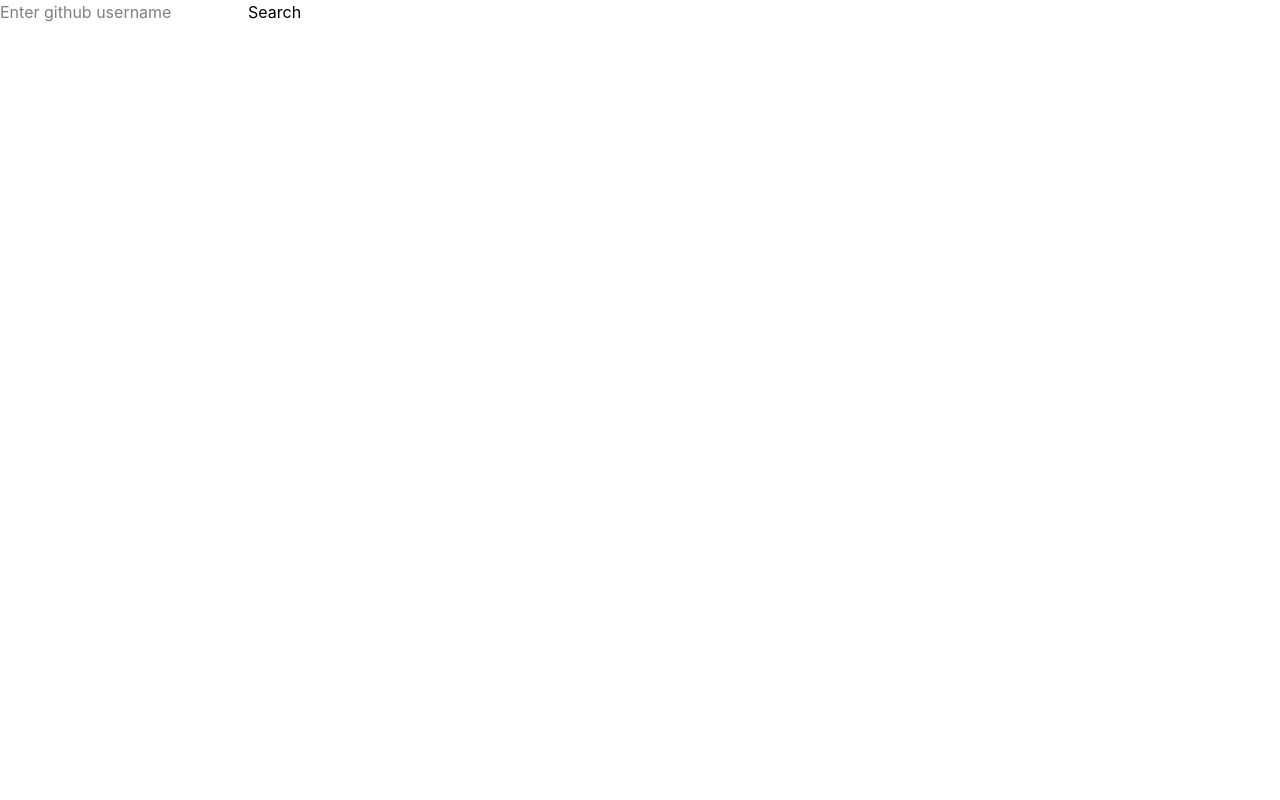
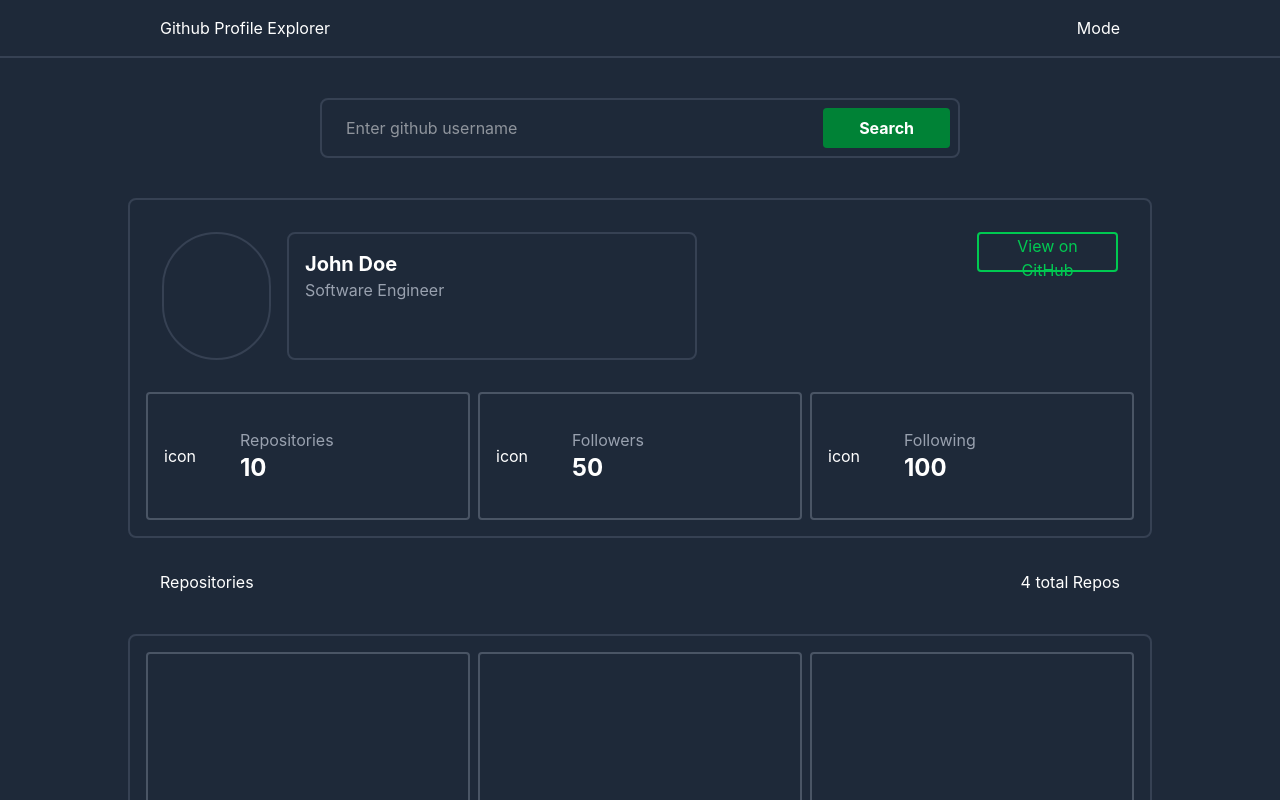
Before and after one commit to Hana-Haneefa/githubProfileExplorer, a React (Vite) app: page / in a window 1280 px wide. Shown: the top 800 px of the page. Built offline with nearby package versions, Linux system fonts and the light colour scheme.

Commit message:
layout design

```diff
--- a/frontend/SearchPage.jsx
+++ b/frontend/SearchPage.jsx
@@ -1,9 +1,76 @@
 function SearchPage() {
   return (
-    <div>
+    <div className="bg-gray-800 text-white h-full flex flex-col">
+      <div className="flex justify-between items-center py-4 px-40 border-b-2 border-gray-700">
+        <p>Github Profile Explorer</p>
+        <span>Mode</span>
+      </div>
       <div>
-        <input type="search" placeholder="Enter github username" />
-        <button>Search</button>
+        {/* search bar division */}
+
+        <div className="searchBar flex gap-2 justify-center items-center mt-10 border-2 border-gray-700 w-1/2 mx-auto rounded-lg p-2 flex-1">
+          <input
+            type="search"
+            placeholder="Enter github username"
+            className="w-full px-4 rounded-lg focus:outline-none "
+          />
+          <button className="bg-green-700 hover:bg-green-900 text-white font-bold py-2 px-4 rounded w-1/4 transition-colors duration-300">
+            Search
+          </button>
+        </div>
+        {/* profile division */}
+        <div className="profile flex flex-col items-center mt-10 border-2 border-gray-700 w-4/5 mx-auto rounded-lg p-4">
+          {/* top div */}
+          <div className="w-full h-auto  rounded-lg mb-4 flex p-4">
+            {/* image div */}
+            <div className="border-2 border-gray-700 rounded-full w-32 h-32 overflow-hidden">
+              <img />
+            </div>
+            {/* info div */}
+            <div className="border-2 border-gray-700 rounded-lg w-1/2 h-auto ml-4 p-4 flex flex-col justify-start items-start">
+              <h2 className="text-xl font-bold">John Doe</h2>
+              <p className="text-gray-400">Software Engineer</p>
+            </div>
+            <button className=" text-green-500 border-2 border-green-500 ml-70 px-4 rounded w-40 h-10 transition-colors duration-300">
+              View on GitHub
+            </button>
+          </div>
+          {/* bottom div */}
+          <div className="w-full h-32 rounded-lg flex gap-2 justify-center items-center">
+            <div className="border-2 border-gray-600  h-full w-1/3 rounded flex items-center gap-4 p-4">
+              <span className="w-15">icon</span>
+              <div>
+                <h2 className="text-gray-400">Repositories</h2>
+                <p className="text-white font-bold text-2xl">10</p>
+              </div>
+            </div>
+            <div className="border-2 border-gray-600  h-full w-1/3 rounded flex items-center gap-4 p-4">
+              <span className="w-15">icon</span>
+              <div>
+                <h2 className="text-gray-400">Followers</h2>
+                <p className="text-white font-bold text-2xl">50</p>
+              </div>
+            </div>
+            <div className="border-2 border-gray-600  h-full w-1/3 rounded flex items-center gap-4 p-4">
+              <span className="w-15">icon</span>
+              <div>
+                <h2 className="text-gray-400">Following</h2>
+                <p className="text-white font-bold text-2xl">100</p>
+              </div>
+            </div>
+          </div>
+        </div>
+        <div className="w-full flex justify-between px-40 mt-8">
+          <p>Repositories</p>
+          <p>4 total Repos</p>
+        </div>
+        {/* repo div */}
+        <div className="w-4/5 mx-auto mt-10 border-2 border-gray-700 rounded-lg p-4 grid grid-cols-3 gap-2">
+          <div className="w-full h-40 border-2 border-gray-600 rounded"></div>
+          <div className="w-full h-40 border-2 border-gray-600 rounded"></div>
+          <div className="w-full h-40 border-2 border-gray-600 rounded"></div>
+          <div className="w-full h-40 border-2 border-gray-600 rounded"></div>
+        </div>
       </div>
     </div>
   );
```
